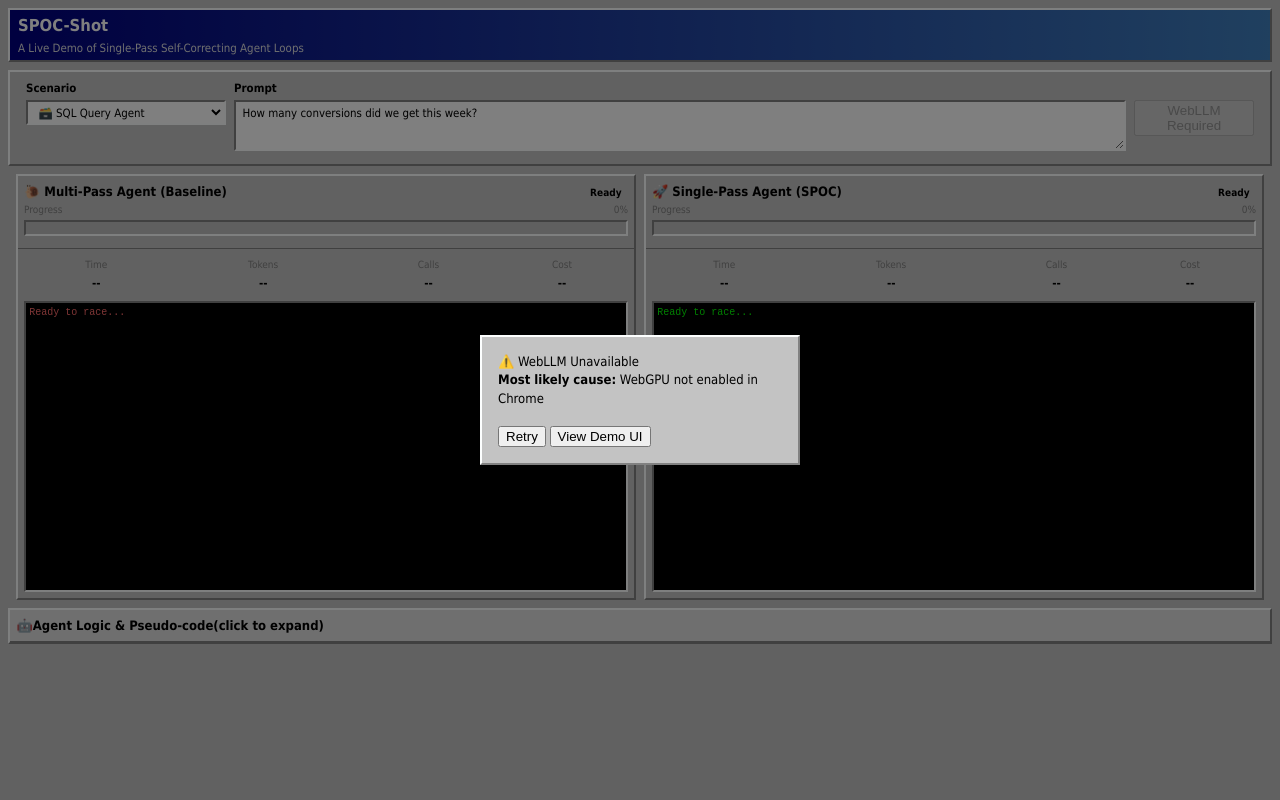
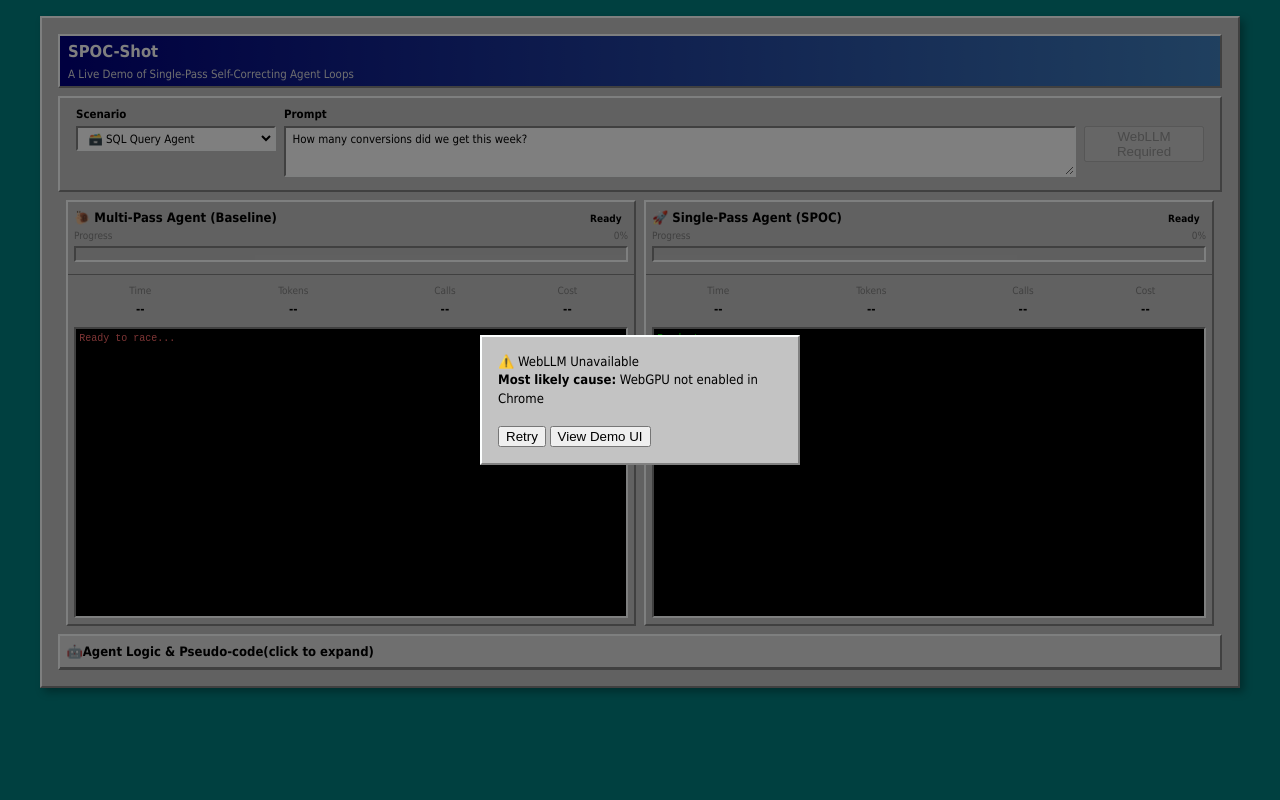
Before and after one commit to cipher982/spoc-shot, a FastAPI app: page / in a window 1280 px wide. Run offline with FastAPI, Linux system fonts and the light colour scheme; some libraries are stand-ins or nearby versions.

Commit message:
Restyled background and main container with teal canvas, beveled borders, and shadow for a more authentic Windows 98 appearance.

```diff
--- a/app/static/css/win98.css
+++ b/app/static/css/win98.css
@@ -79,7 +79,7 @@ html, body {
   font-family: "MS Sans Serif", "Tahoma", system-ui, sans-serif;
   font-size: var(--font-base);
   line-height: var(--line-height-base);
-  background-color: var(--win98-face);
+  background-color: #008080; /* Teal canvas background */
   color: var(--win98-text);
   overflow-x: hidden;
 }
@@ -99,9 +99,15 @@ html, body {
 
 /* ===== MAIN CONTAINER ===== */
 .main-container {
-  max-width: 100%;
-  padding: 8px;
+  max-width: 1200px;
+  margin: 16px auto;
+  padding: 16px;
   background-color: var(--win98-face);
+  /* Windows 98 app window beveling */
+  border: 2px solid;
+  border-color: var(--win98-highlight) var(--win98-shadow) var(--win98-shadow) var(--win98-highlight);
+  /* Subtle drop shadow */
+  box-shadow: 4px 4px 8px rgba(0, 0, 0, 0.3);
 }
 
 /* ===== HEADER ===== */
```
